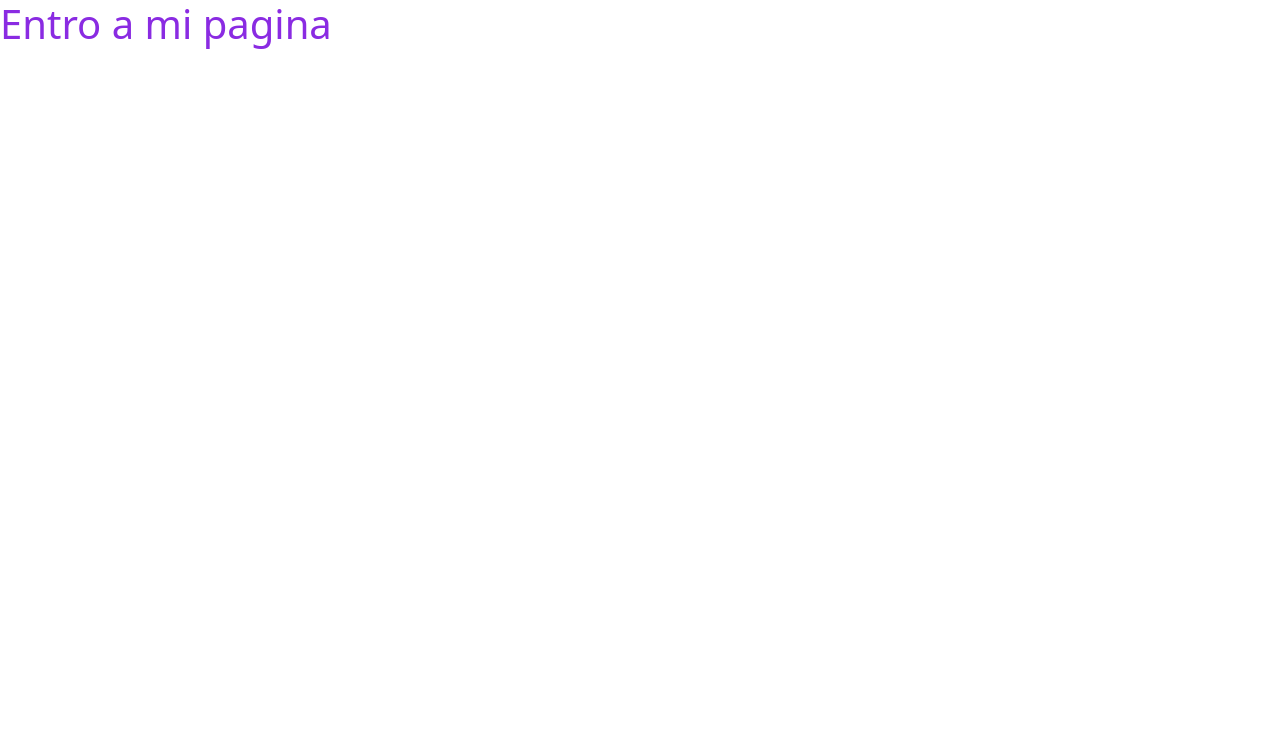
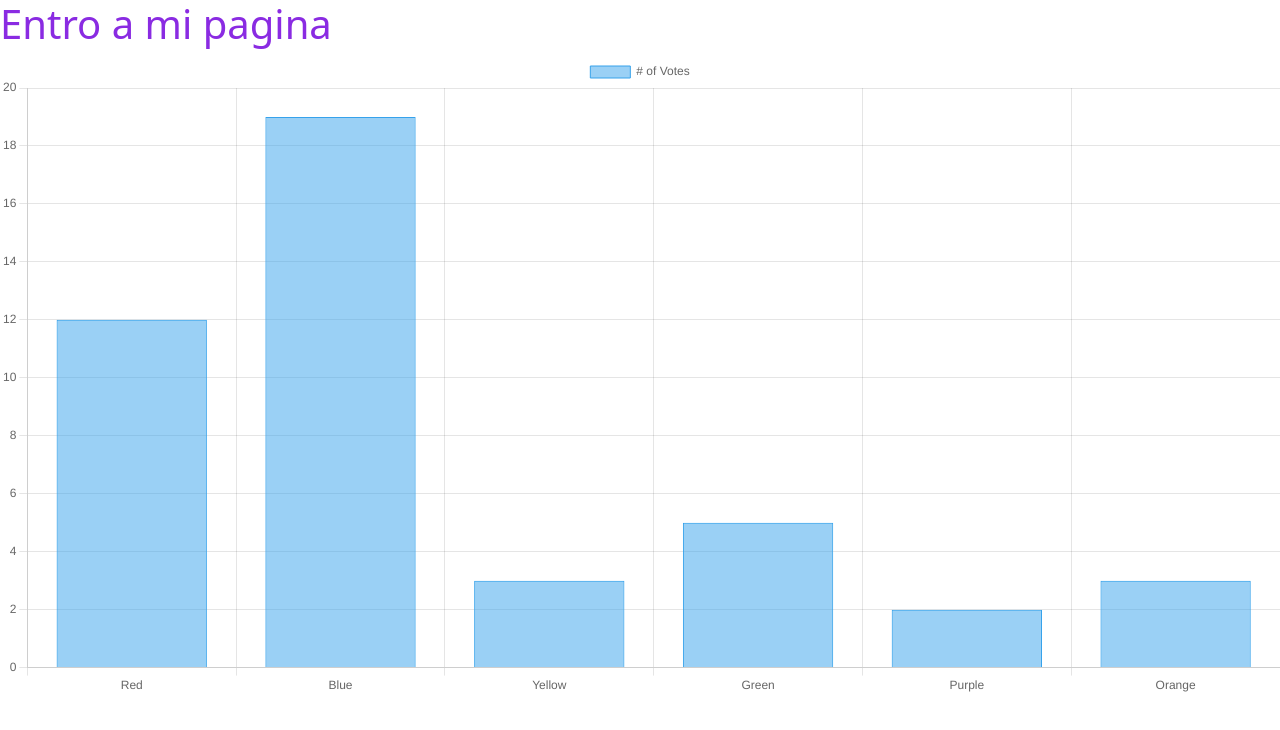
Before and after one commit to miriam-franco/Proyecto-3, a plain HTML site: page index.html in a window 1280 px wide. Drawn offline with nearby package versions, Linux system fonts and the light colour scheme.

Commit message:
grafica en funcionamiento
se hizo insert de gráfica y su funcionamiento

```diff
--- a/assets/js/index.js
+++ b/assets/js/index.js
@@ -1 +1,22 @@
 console.log ("Entró a index.js");
+
+const ctx = document.getElementById('myChart');
+
+  new Chart(ctx, {
+    type: 'bar',
+    data: {
+      labels: ['Red', 'Blue', 'Yellow', 'Green', 'Purple', 'Orange'],
+      datasets: [{
+        label: '# of Votes',
+        data: [12, 19, 3, 5, 2, 3],
+        borderWidth: 1
+      }]
+    },
+    options: {
+      scales: {
+        y: {
+          beginAtZero: true
+        }
+      }
+    }
+  });
--- a/index.html
+++ b/index.html
@@ -9,6 +9,10 @@
 </head>
 <body>
     <h1 class="morado">Entro a mi pagina</h1>
+    <div>
+        <canvas id="myChart"></canvas>
+      </div>
+      <script src="https://cdn.jsdelivr.net/npm/chart.js"></script>
     <script src="assets/js/index.js"></script>
     <script src="https://cdn.jsdelivr.net/npm/bootstrap@5.3.2/dist/js/bootstrap.bundle.min.js" integrity="sha384-C6RzsynM9kWDrMNeT87bh95OGNyZPhcTNXj1NW7RuBCsyN/o0jlpcV8Qyq46cDfL" crossorigin="anonymous"></script>
 </body>
```
